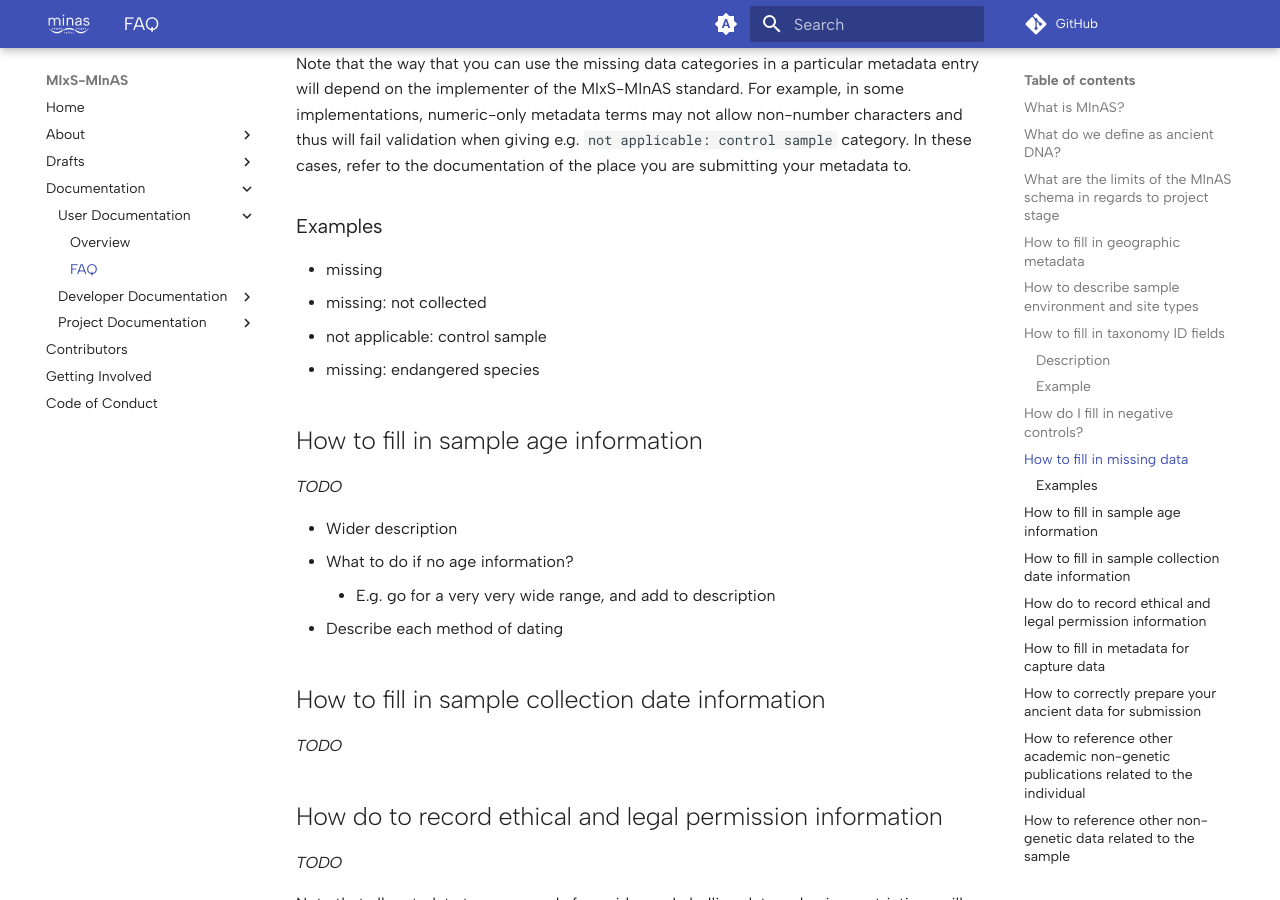
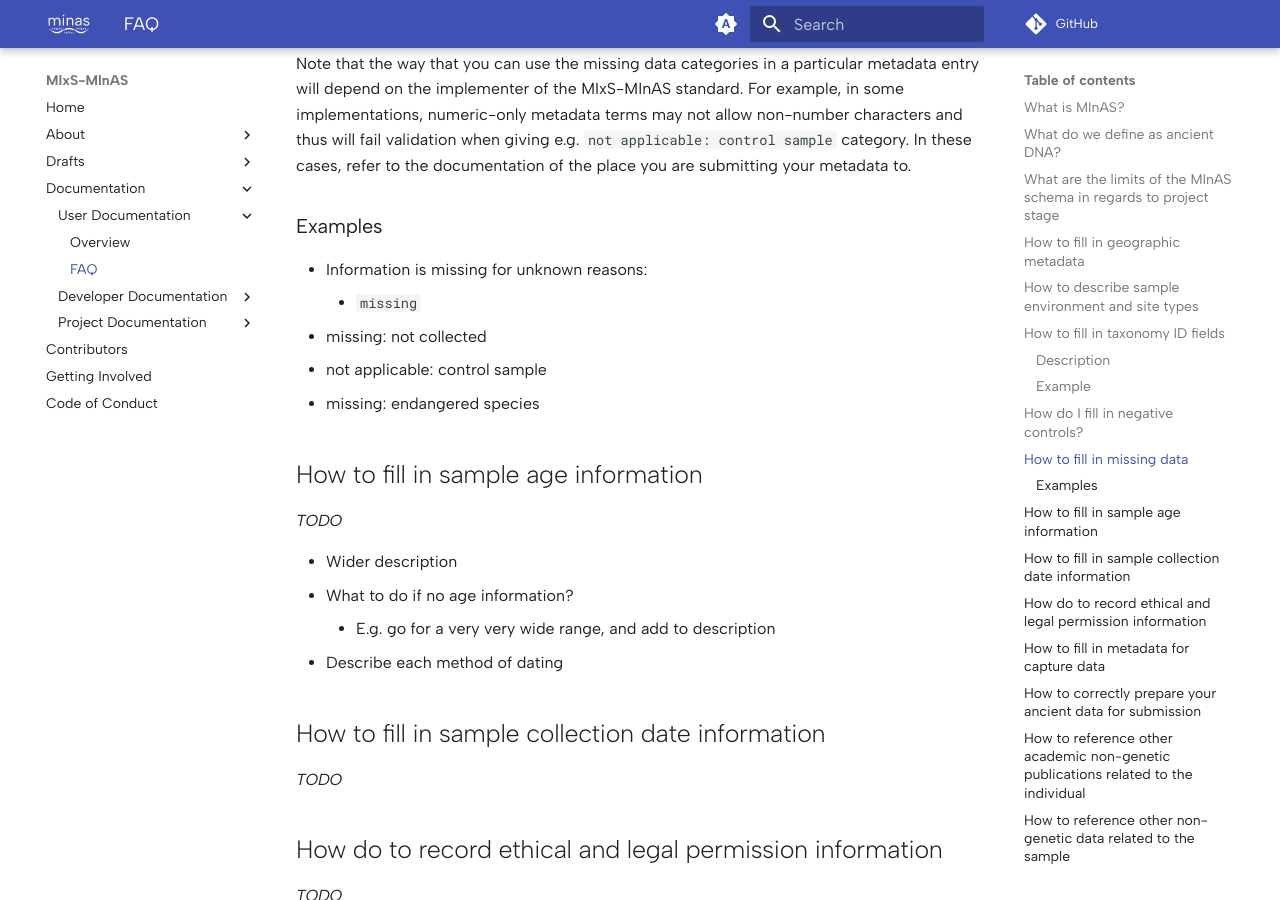
Before and after one commit to MIxS-MInAS/MIxS-MInAS.github.io, an MkDocs documentation site: the page built from docs/documentation/user-documentation/faq.md, in a window 1280 px wide and 900 px high, scrolled down 4602 px. Built offline with MkDocs 1.6.1 and Material for MkDocs 9.7.7, drawn with Linux system fonts in a browser that asks for light colours; comment, search, counter and statistics services are not loaded.

Commit message:
Add context for "missing" example

```diff
--- a/docs/documentation/user-documentation/faq.md
+++ b/docs/documentation/user-documentation/faq.md
@@ -146,7 +146,8 @@ In these cases, refer to the documentation of the place you are submitting your
 
 ### Examples
 
-- missing
+- Information is missing for unknown reasons:
+    - `missing`
 - missing: not collected
 - not applicable: control sample
 - missing: endangered species
```
